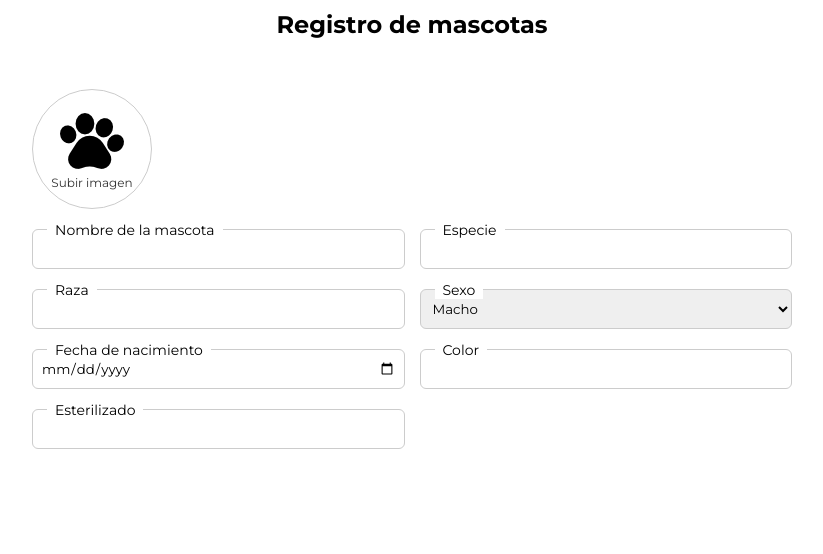
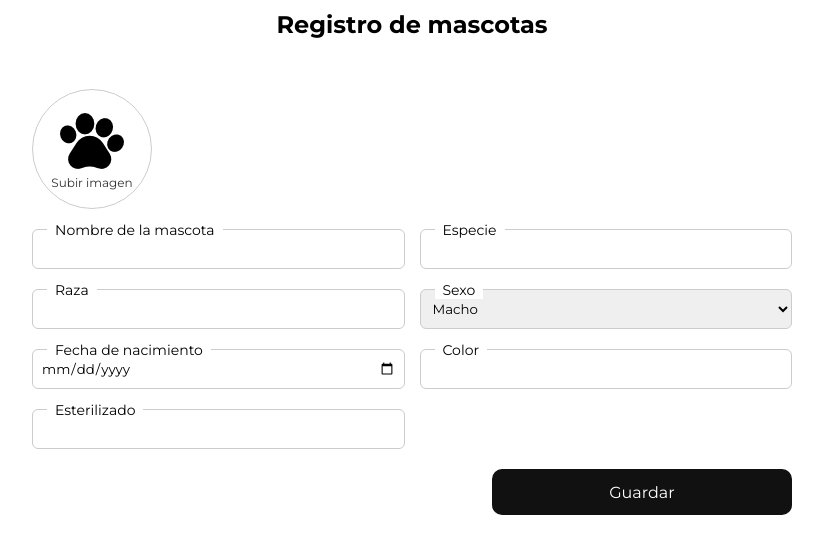
Before and after one commit to sallygongar/react-projects, a React (Vite) app in the folder control-mascotas/: page / in a window 1280 px wide. Shown: the top 554 px of the page, without its empty margins (228-1051 px from the left). Built offline with nearby package versions, Linux system fonts and the light colour scheme.

Commit message:
Agrega evento onchange a inputs & agrega estilos a button save

```diff
--- a/control-mascotas/src/components/RegistroMascotas.tsx
+++ b/control-mascotas/src/components/RegistroMascotas.tsx
@@ -1,10 +1,19 @@
 import { useState, type ChangeEvent } from "react";
-
+import type { Mascota } from "../types/mascota.interface";
 import avatarMascotas from  '../assets/images/huella.png';
 
 
 const RegistroMascotas = () => {
   const [avatar, setAvatar] = useState<string | null>(null);
+  const [mascota,setMascota] = useState<Mascota>({
+    mascota: "",
+    especie: "",
+    raza: "",
+    sexo: "",
+    fechaNacimiento: "",
+    color: "",
+    esterilizado: ""
+  });
 
   const handleImagenChange = (e: ChangeEvent<HTMLInputElement>) => {
     const file = e.target.files?.[0];
@@ -13,6 +22,19 @@ const RegistroMascotas = () => {
       setAvatar(url);
     }
   };
+
+  const handleInputChange = (e: ChangeEvent<HTMLInputElement | HTMLSelectElement>) => {
+    const name = e.target.name;
+    const value = e.target.value;
+    //console.log("Name:", name)
+    //console.log("Value:", value)
+    setMascota({...mascota, [name]: value});
+  }
+
+  const handleSave = () => {
+    console.log("Data mascota:", mascota)
+  }
+
   return(
     <div className="main">
       <h2>Registro de mascotas</h2>
@@ -32,40 +54,44 @@ const RegistroMascotas = () => {
               type="file"
               name="foto"
               id="foto"
+              accept="image/*"
               className="form_input-avatar"
               onChange={handleImagenChange}
             />
           </div>
           <div className="form_group">
             <label htmlFor="mascota">Nombre de la mascota</label>
-          <input type="text" name="mascota" id="mascota"/>
+            <input type="text" name="mascota" id="mascota" value={mascota.mascota} onChange={handleInputChange}/>
           </div>
             <div className="form_group">
             <label htmlFor="especie">Especie</label>
-          <input type="text" name="especie" id="especie"/>
+            <input type="text" name="especie" id="especie" value={mascota.especie} onChange={handleInputChange}/>
           </div>
           <div className="form_group">
             <label htmlFor="raza">Raza</label>
-          <input type="text" name="raza" id="raza"/>
+            <input type="text" name="raza" id="raza" value={mascota.raza} onChange={handleInputChange}/>
           </div>
           <div className="form_group">
             <label htmlFor="sexo">Sexo</label>
-          <select name="sexo" id="sexo">
+            <select name="sexo" id="sexo" value={mascota.sexo} onChange={handleInputChange}>
               <option value="Macho">Macho</option>
               <option value="Hembra">Hembra</option>
             </select>
           </div>
           <div className="form_group">
-          <label htmlFor="fecha_nacimiento">Fecha de nacimiento</label>
-          <input type="date" name="fecha_nacimiento" id="fecha_nacimiento"/>
+            <label htmlFor="fechaNacimiento">Fecha de nacimiento</label>
+            <input type="date" name="fechaNacimiento" id="fechaNacimiento" value={mascota.fechaNacimiento} onChange={handleInputChange}/>
           </div>
           <div className="form_group">
             <label htmlFor="color">Color</label>
-          <input type="text" name="color" id="color"/>
+            <input type="text" name="color" id="color" value={mascota.color} onChange={handleInputChange}/>
           </div>
           <div className="form_group">
             <label htmlFor="esterilizado">Esterilizado</label>
-          <input type="text" name="esterilizado" id="esterilizado"/>
+            <input type="text" name="esterilizado" id="esterilizado" value={mascota.esterilizado} onChange={handleInputChange}/>
+          </div>
+          <div className="form_group_action">
+            <button type="button" className="button_save" onClick={handleSave}>Guardar</button>
           </div>
       </form>
     </div>
--- a/control-mascotas/src/scss/registro/_registro.scss
+++ b/control-mascotas/src/scss/registro/_registro.scss
@@ -67,6 +67,28 @@
           font-weight: 400;
           gap: 2px;
         }
+        .form_avatar{
+          width: 100%;
+          height: 100%;
+          object-fit: cover;
+          border-radius: 50%;
+        }
+      }
+    }
+    .form_group_action{
+      grid-column: -3 / -1;
+      justify-self: flex-end;
+      .button_save{
+        width: 300px;
+        background: #111;
+        height: 46px;
+        color: #fff;
+        font-size: 16px;
+        border-radius: 10px;
+        display: flex;
+        justify-content: center;
+        align-items: center;
+        cursor: pointer;
       }
     }
   }
```
Also changed, not shown: control-mascotas/src/types/mascota.interface.ts (added, +10 -0 lines). Lines whose indentation alone changed are shown as unchanged.
